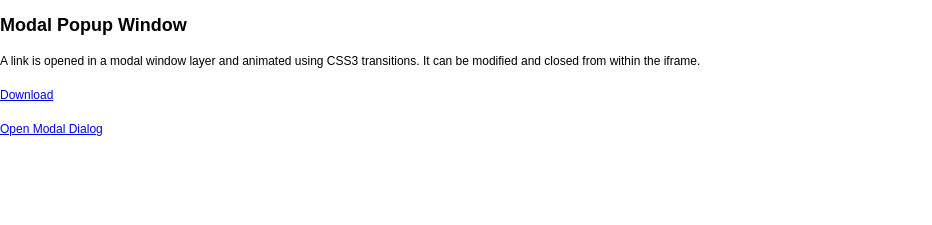
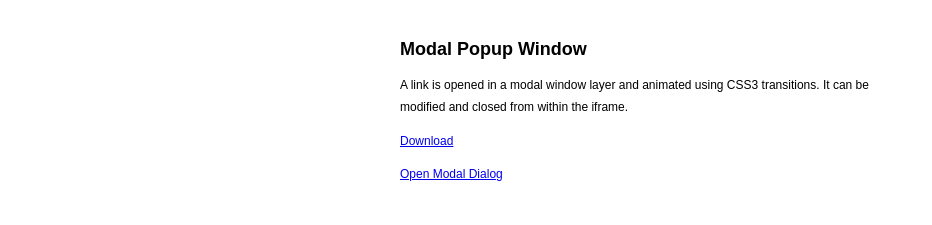
Before and after one commit to WoollyMittens/useful-modal, a plain HTML site: page index.html in a window 1280 px wide. Shown: the whole page, without its empty margins (0-932 px from the left). Drawn offline with Linux system fonts and the light colour scheme.

Commit message:
Limited the width or the examples

```diff
--- a/index.html
+++ b/index.html
@@ -6,7 +6,8 @@
 		<style>
 			html { font-family:Sans-Serif; font-size:75%; height:100%; }
 			body { _height:100%; line-height:180%; margin:0; min-height:100%; padding:0; }
-			.padded { padding:2em; }
+			.example { max-width:960px; margin:0 auto; padding:2em; }
+			.example-left, .example-right { max-width:480px; }
 		</style>
 		<!--[if lte IE 9]>
 			<meta http-equiv="imagetoolbar" content="no"/>
```
